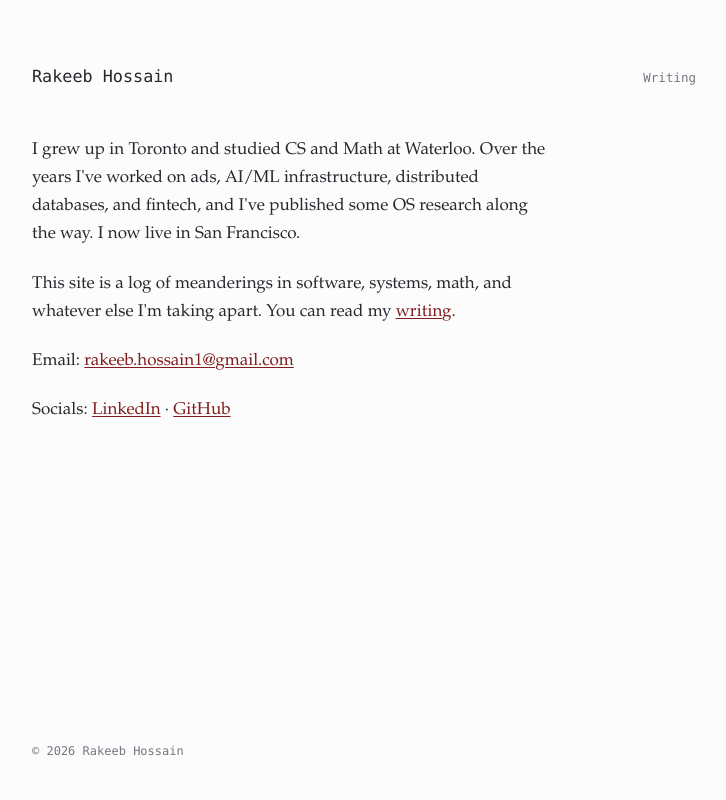
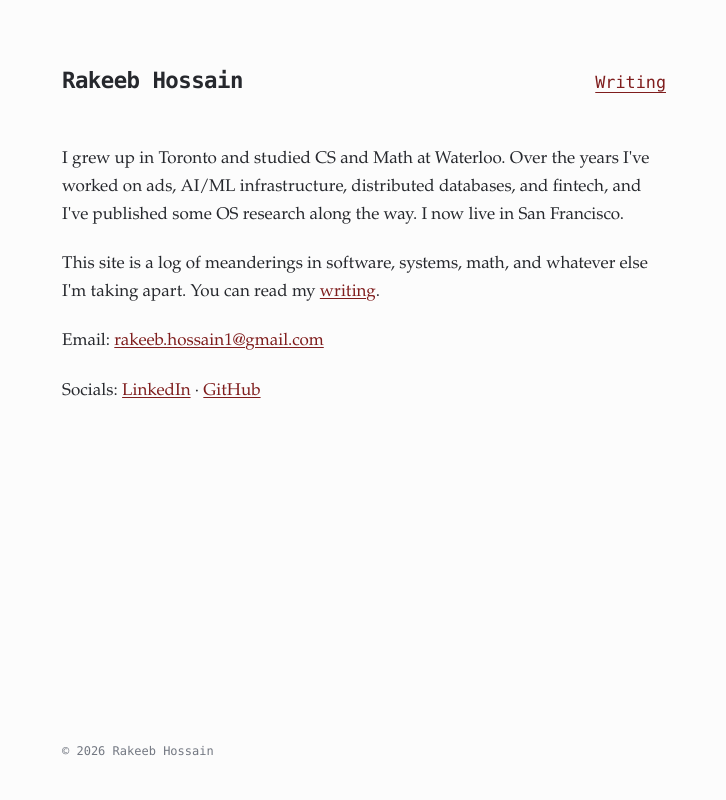
Before and after one commit to rakeeb-hossain/rakeeb-hossain.github.io, an Astro site: page / in a window 1280 px wide. Shown: the whole page, without its empty margins (276-1002 px from the left). Built offline with nearby package versions, Linux system fonts and the light colour scheme; Astro itself is replaced by a stand-in of ours.

Commit message:
updated header

```diff
--- a/src/components/Prose.astro
+++ b/src/components/Prose.astro
@@ -1,5 +1,5 @@
 <div
-  class="prose
+  class="prose max-w-none
    prose-headings:text-ink prose-headings:font-semibold prose-headings:tracking-[-0.01em]
    prose-p:text-ink prose-p:text-[1.0625rem] prose-p:leading-[1.65]
    prose-li:text-ink prose-li:text-[1.0625rem] prose-li:leading-[1.65] prose-strong:text-ink
--- a/src/layouts/Layout.astro
+++ b/src/layouts/Layout.astro
@@ -17,23 +17,30 @@ const title = explicitTitle ?? frontmatter?.title;
     <title>{title ? `${title} | Rakeeb Hossain` : "Rakeeb Hossain"}</title>
   </head>
   <body class="bg-paper text-ink flex flex-col min-h-screen">
-    <header class="container mx-auto max-w-180 px-7 pt-16 pb-12">
+    <header class="container mx-auto max-w-165 px-7 pt-16 pb-12">
       <div class="flex justify-between items-baseline">
-        <a href="/" class="font-mono text-[1.05rem]">Rakeeb Hossain</a>
-        <nav class="font-mono text-[12.5px] text-muted space-x-4">
-          <a href="/articles" class="hover:text-ink transition"> Writing </a>
+        <a href="/" class="font-mono text-[1.4rem] font-semibold tracking-tight"
+          >Rakeeb Hossain</a
+        >
+        <nav class="font-mono text-[1.05rem] font-medium space-x-4">
+          <a
+            href="/articles"
+            class="text-accent underline underline-offset-4 decoration-1 hover:opacity-70 transition"
+          >
+            Writing
+          </a>
         </nav>
       </div>
     </header>
 
-    <main class="container mx-auto max-w-180 px-7 grow">
+    <main class="container mx-auto max-w-165 px-7 grow">
       <Prose>
         <slot />
       </Prose>
     </main>
 
     <footer
-      class="container mx-auto max-w-180 px-7 py-10 mt-16 font-mono text-[12px] text-muted"
+      class="container mx-auto max-w-165 px-7 py-10 mt-16 font-mono text-[12px] text-muted"
     >
       &copy; {new Date().getFullYear()} Rakeeb Hossain
     </footer>
--- a/style.md
+++ b/style.md
@@ -60,10 +60,11 @@ site-wide.
 
 ## Layout & rhythm
 
-- **Measure:** the page shell is `max-w-180` (720px), centered, with `px-7`
-  (28px) gutters. **Reading prose is kept to the ~65ch typographic measure**
-  (do _not_ apply `max-w-none` to `Prose`) — long lines are the main thing that
-  makes serif text feel hard to read.
+- **Measure:** header, body, and footer all share one column — `max-w-165`
+  (660px), centered, with `px-7` (28px) gutters — so their edges align. This
+  width _is_ the reading measure (~75ch at 17px), so `Prose` is set to
+  `max-w-none` to fill the shared column rather than impose its own narrower cap.
+  Keep this column comfortably narrow; long lines make serif text hard to read.
 - **Body text:** `1.0625rem` (17px) with `1.65` line-height. Set via
   `prose-p`/`prose-li` modifiers in `Prose.astro`.
 - **Header:** brand left, nav right, baseline-aligned, generous space below
```
